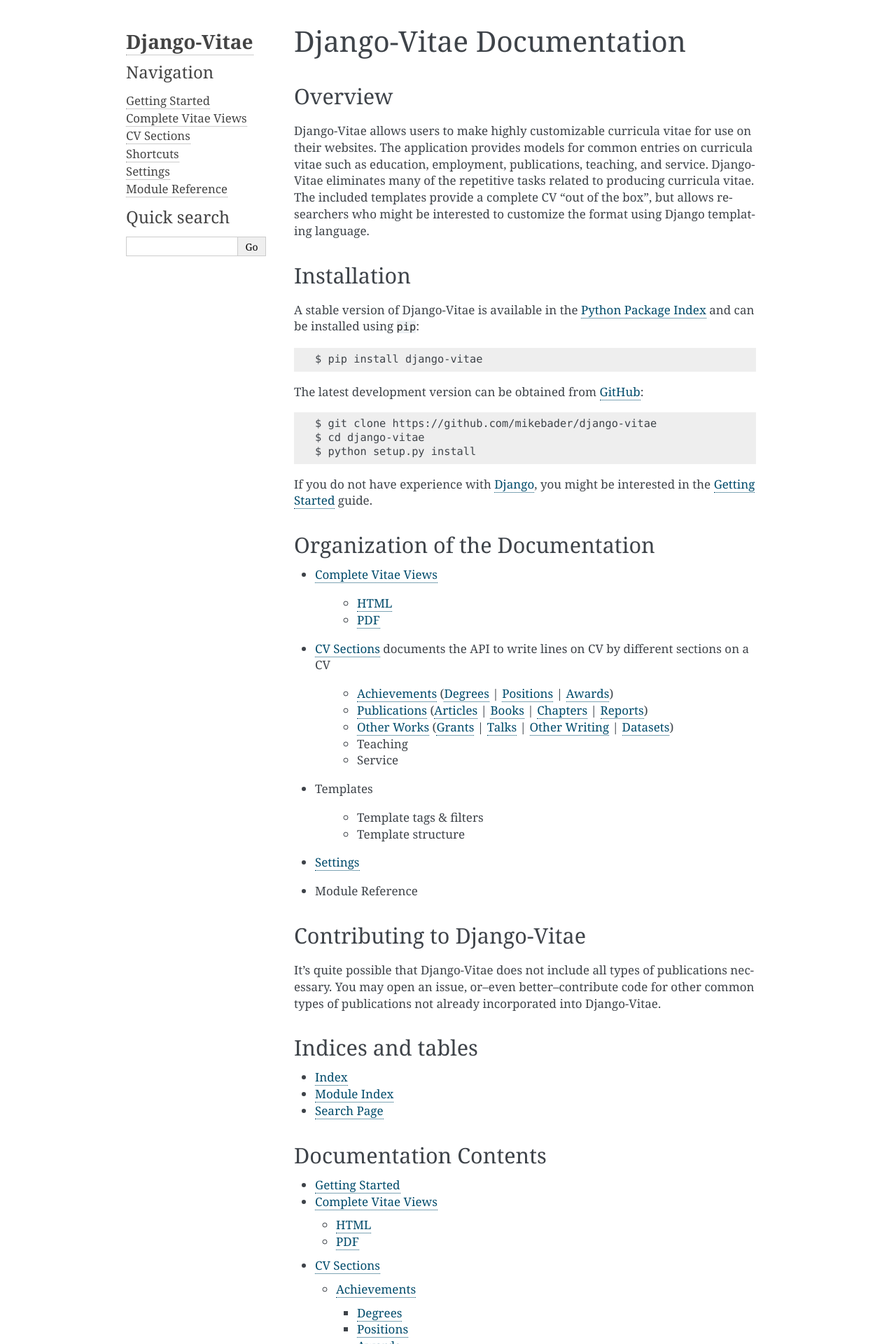
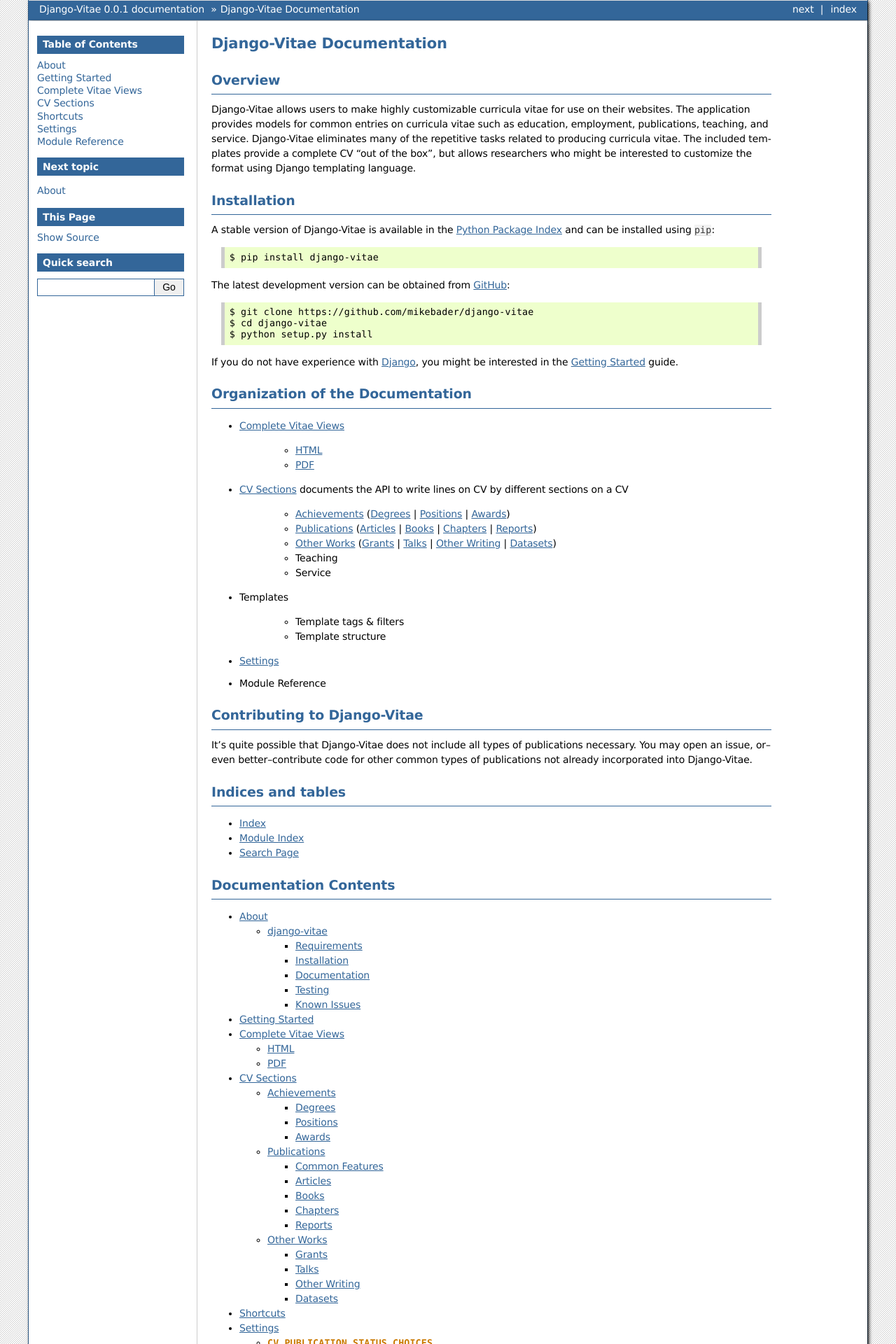
Before and after one commit to mikebader/django-vitae, a Sphinx documentation site: the page built from docs/source/index.rst, in a window 1280 px wide. Shown: the top 1920 px of the page at 70% size. Built offline with Sphinx 7.4.7, drawn with Linux system fonts in a browser that asks for light colours; formulas are drawn with MathJax 3; some of the changed text lies outside the part shown.

Commit message:
Update docs
* Change theme
* Add 'About' page that copies README.rst

```diff
--- /dev/null
+++ b/docs/source/about.rst
@@ -0,0 +1,6 @@
+.. _about:
+
+About
+=====
+
+.. include:: ../../README.rst
--- a/docs/source/conf.py
+++ b/docs/source/conf.py
@@ -118,7 +118,7 @@
 # The theme to use for HTML and HTML Help pages.  See the documentation for
 # a list of builtin themes.
 #
-html_theme = 'alabaster'
+html_theme = 'bizstyle'
 
 # Theme options are theme-specific and customize the look and feel of a theme
 # further.  For a list of options available for each theme, see the
@@ -136,15 +136,15 @@
 #
 # This is required for the alabaster theme
 # refs: http://alabaster.readthedocs.io/en/latest/installation.html#sidebars
-html_sidebars = {
-    '**': [
-        'about.html',
-        'navigation.html',
-        'relations.html',  # needs 'show_related': True theme option to display
-        'searchbox.html',
-        'donate.html',
-    ]
-}
+# html_sidebars = {
+#     '**': [
+#         'about.html',
+#         'navigation.html',
+#         'relations.html',  # needs 'show_related': True theme option to display
+#         'searchbox.html',
+#         'donate.html',
+#     ]
+# }
 
 
 # -- Options for HTMLHelp output ------------------------------------------
--- a/docs/source/index.rst
+++ b/docs/source/index.rst
@@ -104,6 +104,7 @@
    :maxdepth: 3
    :name: fronttoc
 
+   about
    getting_started
    views/index
    topics/index
```
